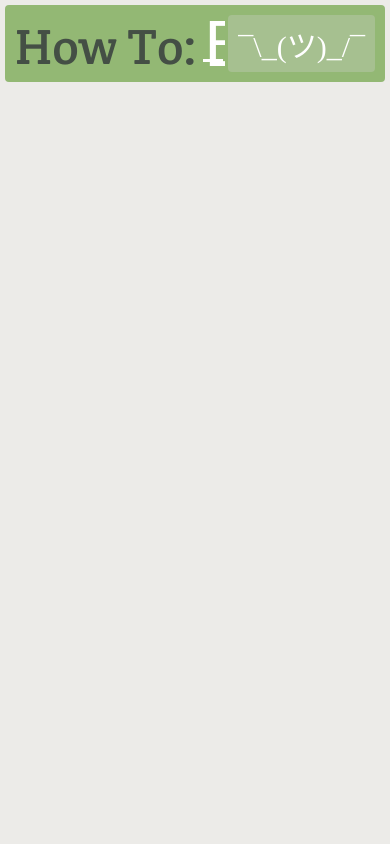
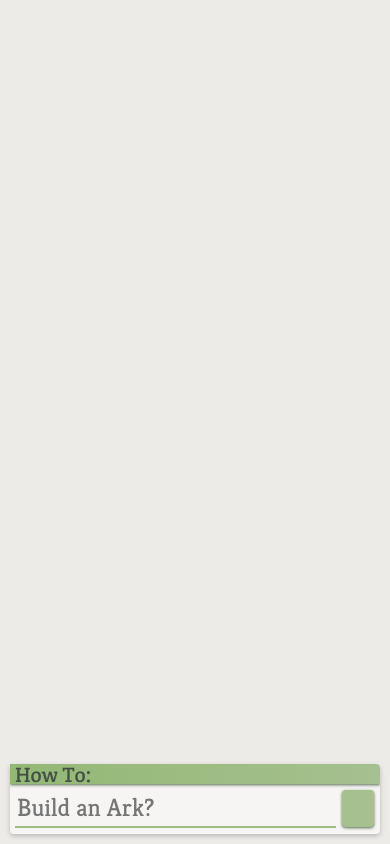
Before and after one commit to kvloxx/WikiWat, a plain HTML site: page index.html in a window 390 px wide. Drawn offline with nearby package versions, Linux system fonts and the light colour scheme; a web font is replaced by a local one.

Commit message:
Rewrite footer to float at bottom and resize dynamically
HTML and CSS restructured and polished. Changes are aesthetic and fairly
straightforward. Media queries re-introduced to switch between expanded
and condensed submit button icons according to page width.

```diff
--- a/index.html
+++ b/index.html
@@ -4,25 +4,29 @@
 <head>
    <meta name="viewport" content="width=device-width, initial-scale=1.0" charset="UTF-8" />
    <link href='https://fonts.googleapis.com/css?family=Laila:400,300,500|Kreon:400,700,300|Crete+Round:400,400italic' rel='stylesheet' type='text/css'>
+   <link href="https://fonts.googleapis.com/icon?family=Material+Icons" rel="stylesheet">
    <link rel="stylesheet" type="text/css" href="pagestyle.css">
    <title>WikiWat?</title>
 </head>
 
 <body>
    <div class="wrap"></div>
-   <div id="inputBar">
-      <form action="/my-handling-form-page" method="post" id="guessForm">
-         <span id="labelForGuessInput">How To: </span>
-         <div id="underlineWrapper">
-            <div id="textInputUnderline"></div>
-            <input type="text" placeholder="Build an Ark?" columns="25" id="textInput" />
+   <footer id="f_area">
+      <div id="f_backdrop" class="floatyWrapper">
+         <div id="f_labelBackground">
+            <span id="f_label">How To:</span>
          </div>
-         <button type="submit" id="guessButton" title="Guess!">¯\_(ツ)_/¯</button>
-      </form>
-   </div>
-   <script src="https://ajax.googleapis.com/ajax/libs/jquery/2.2.0/jquery.min.js">
-   </script>
-   <script type="text/javascript" src="main.js"></script>
+         <form id="f_form" action="/my-handling-form-page" method="post">
+            <input id="f_textInput" type="text" placeholder="Build an Ark?" />
+            <button id="f_button" type="submit" title="Guess!">
+               <i id="f_button_icon" class="material-icons">&#xE5CA;</i>
+               <span id="f_button_text">¯\_(ツ)_/¯</span>
+            </button>
+         </form>
+      </div>
+      <footer>
+         <script src="https://ajax.googleapis.com/ajax/libs/jquery/2.2.0/jquery.min.js"></script>
+         <script type="text/javascript" src="main.js"></script>
 </body>
 
 </html>
--- a/main.js
+++ b/main.js
@@ -24,7 +24,8 @@
 				for (var i = pageImages.length - 1; i >= 0; i--) {
 					if (pageImages[i].title === 'Image:Incomplete_856.gif' ||
 						pageImages[i].title === 'Image:LinkFA star.jpg' ||
-						pageImages[i].title === 'Image:Page discussion_71.gif') {
+						pageImages[i].title === 'Image:Page discussion_71.gif' ||
+						pageImages[i].title === 'Image:Merge_590.png') {
 
 						pageImages.splice(i, 1);
 					}
@@ -109,7 +110,7 @@
 		imgTag = imgTag + '" class="hImage"/>';
 	else
 		imgTag = imgTag + '" class="vImage"/>';
-	return "<div class=\"boxInner\">\n" + imgTag + "\n</div>\n";
+	return "<div class=\"floatyWrapper\" id=\"box\">\n" + imgTag + "\n</div>\n";
 }
 
 function adjustAspectCSS(maxspect, minspect) {
--- a/pagestyle.css
+++ b/pagestyle.css
@@ -1,7 +1,7 @@
 body
 {
     margin: 0;
-    padding: 0;
+    padding: 0px 0px 70px 0px;
 
     background-color: #ecebe8;
 }
@@ -11,13 +11,23 @@
     display: flex;
     overflow: hidden;
 
+    padding: 10px;
+
     flex-wrap: wrap;
     justify-content: center;
     align-items: center;
     align-content: center;
 }
 
-.boxInner
+.floatyWrapper
+{
+    border-radius: 4px;
+    background-color: #f6f5f4;
+    box-shadow: 0 2px 5px #b9b9b9;
+    /*box-shadow: 0px 2px 7px #d6d6d6;*/
+}
+
+#box
 {
     position: inline-box;
 
@@ -27,10 +37,6 @@
     max-width: 500px;
     margin: 10px;
     padding: 10px;
-
-    border-radius: 4px;
-    background-color: #f6f5f4;
-    box-shadow: 0 2px 7px #d6d6d6;
 
     align-content: center;
     align-items: center;
@@ -59,7 +65,8 @@
 {
     position: relative;
 
-    height: 100%;
+    width: 100%;
+    max-width: 500px;
 
     box-shadow: 0 0 3px #d0d0d0;
 }
@@ -77,158 +84,182 @@
 
 
 
-LKSJDF"*/
+Begin footer*/
 
-button:focus
+#f_area
 {
-    outline: none;
+    position: fixed;
+    bottom: 0;
+
+    width: 100%;
+    height: 70px;
+    padding: 0px;
+    padding-bottom:10px;
+
+    /*SET BEHAVIOR HERE*/
 }
 
-#inputBar
+#f_backdrop
+{
+    position: inline-box;
+
+    display: flex;
+    overflow: hidden;
+    flex-direction: column;
+        margin-right: 10px;
+        margin-left: 10px;
+    height: 100%;
+    /*border: 1px solid green;*/
+    /*border-top-left-radius: 0px;*/
+
+    border-top-left-radius: 0;
+}
+
+#f_labelBackground
 {
     position: relative;
 
-    padding: 5px;
+    width: 100%;
+
+    padding-bottom: 20px;
+    /* IE10+ */
+
+    background-image:     -ms-linear-gradient(left, #93b874 0%, #a6c090 100%);
+    /* Mozilla Firefox */
+    background-image:    -moz-linear-gradient(left, #93b874 0%, #a6c090 100%);
+    /* Opera */
+    background-image:      -o-linear-gradient(left, #93b874 0%, #a6c090 100%);
+    /* Webkit (Safari/Chrome 10) */
+    background-image: -webkit-gradient(linear, left top, right top, color-stop(0, #93b874), color-stop(100, #a6c090));
+    /* Webkit (Chrome 11+) */
+    background-image: -webkit-linear-gradient(left, #93b874 0%, #a6c090 100%);
+    /* W3C Markup */
+    background-image:         linear-gradient(to right, #93b874 0%, #a6c090 100%);
+    box-shadow: 0 1px 3px #57694c;
 }
 
-#guessForm
+#f_label
+{
+    font-family: 'Crete Round', serif;
+    font-size: 21px;
+    font-weight: 400;
+    /*border: 1px solid gray;*/
+
+    position: absolute;
+    top: -3px;
+    left: 5px;
+
+    color: #444f45;
+}
+
+#f_form
 {
     display: flex;
 
-    height: 100%;
-    padding-right: 10px;
-    padding-left: 10px;
+    padding-left: 5px;
 
-    border: none;
-    border-radius: 4px;
-    background: #93b874;
-
-    align-items: center;
-    justify-content: center;
+    justify-content: space-between;
+    align-items: stretch;
 }
 
-#labelForGuessInput
+#f_textInput
 {
-    font-family: 'Crete Round', serif;
-    font-size: 50px;
+    font-family: 'Kreon', sans-serif;
+    font-size: 25px;
     font-weight: 400;
 
-    float: left;
+    width: 100%;
+    margin-top: 5px;
+    margin-bottom: 5px;
 
-    margin-top: 5px;
+    resize: horizontal;
 
-    cursor: default;
+    color: #262b26;
+    border: none;
+    border-bottom: 2px solid #9ebc84;
+    outline: none;
+    background-color: transparent;
+}
+
+#f_button
+{
+    margin: 6px;
+    padding: 5px;
+    padding-right: 6.5px;
+    padding-left: 6.5px;
+
+    cursor: pointer;
+
+    border: 0;
+    border-radius: 4px;
+    outline: none;
+    background-color: #a6c090;
+    box-shadow: 0 1px 3px #57694c;
+}
+
+
+#f_button:hover
+{
+    box-shadow: 0 2px 5px #57694c;
+}
+
+#f_button:active
+{
+    background-color: #6b835d;
+    box-shadow: 0 0 2px #57694c;
+}
+
+#f_button_text
+{
+    font-family: 'Arial Unicode MS', serif, sans-serif;
+    font-size: 20px;
+
     white-space: nowrap;
 
     color: #444f45;
-    border: none;
 }
 
-#underlineWrapper
+#f_button_icon
 {
-    position: relative;
+    color: #444f45;
 }
 
-#textInputUnderline
+@media only screen and (max-width: 500px)
 {
-    position: absolute;
-    bottom: 20px;
-
-    width: 100%;
-    height: 100%;
-    margin-right: 10px;
-    margin-left: 5px;
-
-    border-bottom: 3px solid white;
+    /* For mobile phones: */
+    #f_button_text
+    {
+        display: none;
     }
-
-#textInput
+    #f_button_icon
     {
-    font-family: 'Laila', sans-serif;
-    font-size: 65px;
-    font-weight: 400;
-
-    position: relative;
-
-    width: 100%;
-    margin-right: 5px;
-    margin-left: 5px;
-
-    resize: none;
-
-    color: #fff;
-    color: #fff;
-    border: none;
-    border-radius: 4px;
-    outline: none;
-    background: transparent;
+        display: initial;
     }
-
-::-webkit-input-placeholder
+    #f_button
     {
-    /* Chrome */
-    color: #fff;
-}
-
-:-ms-input-placeholder
-{
-    /* IE 10+ */
-    color: #fff;
-}
-
-::-moz-placeholder
-{
-    opacity: 1;
-    /* Firefox 19+ */
-    color: #fff;
-}
-
-:-moz-placeholder
-{
-    opacity: 1;
-    /* Firefox 4 - 18 */
-    color: #fff;
-}
-
-#guessButton
-{
-    font-family: 'Arial Unicode MS', serif, sans-serif;
-    font-size: 30px;
-
-    margin-top: 10px;
-    margin-bottom: 10px;
-    margin-left: 10px;
+        margin: 6px;
         padding: 5px;
-    padding-right: 10px;
-    padding-left: 10px;
+        padding-right: 6.5px;
+        padding-left: 6.5px;
 
         cursor: pointer;
-    white-space: nowrap;
 
-    color: #fff;
         border: 0;
         border-radius: 4px;
         background-color: #a6c090;
-    box-shadow: none;
-
-    align-self: stretch;
-    appearance: none;
+        box-shadow: 0 1px 3px #57694c;
+    }
 }
 
-#guessButton:hover
+@media only screen and (min-width: 501px)
 {
-    top: -2px;
-
-    margin-top: 8px;
-
-    box-shadow: 0 2px #57694c;
+    /* For mobile phones: */
+    #f_button_text
+    {
+        display: initial;
     }
-
-#guessButton:active
+    #f_button_icon
     {
-    top: -1px;
-
-    margin-top: 9px;
-
-    background-color: #6b835d;
+        display: none;
     }
+}
```
Also changed, not shown: extras.txt (+22 -0 lines). Lines whose indentation alone changed are shown as unchanged.
